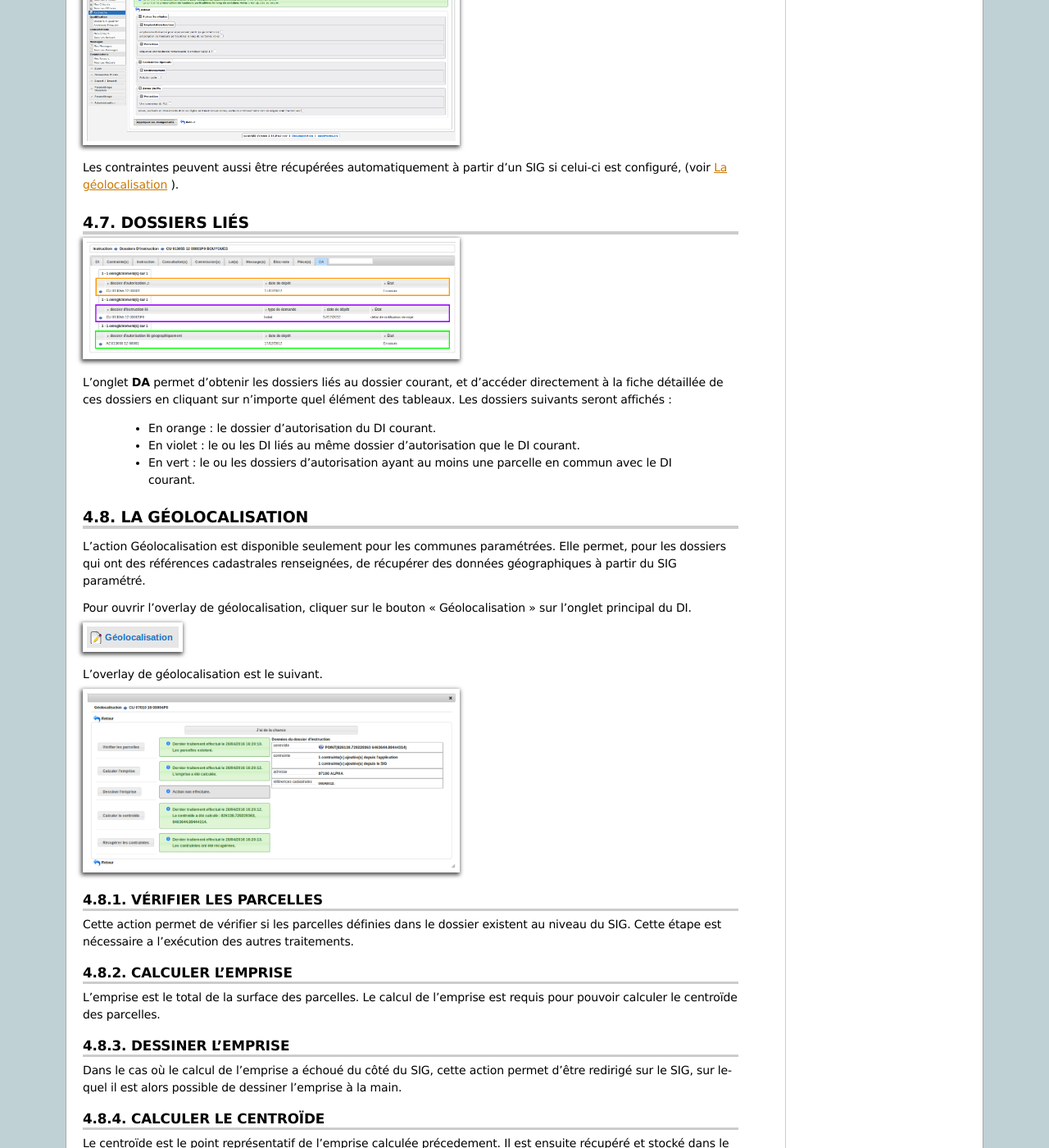
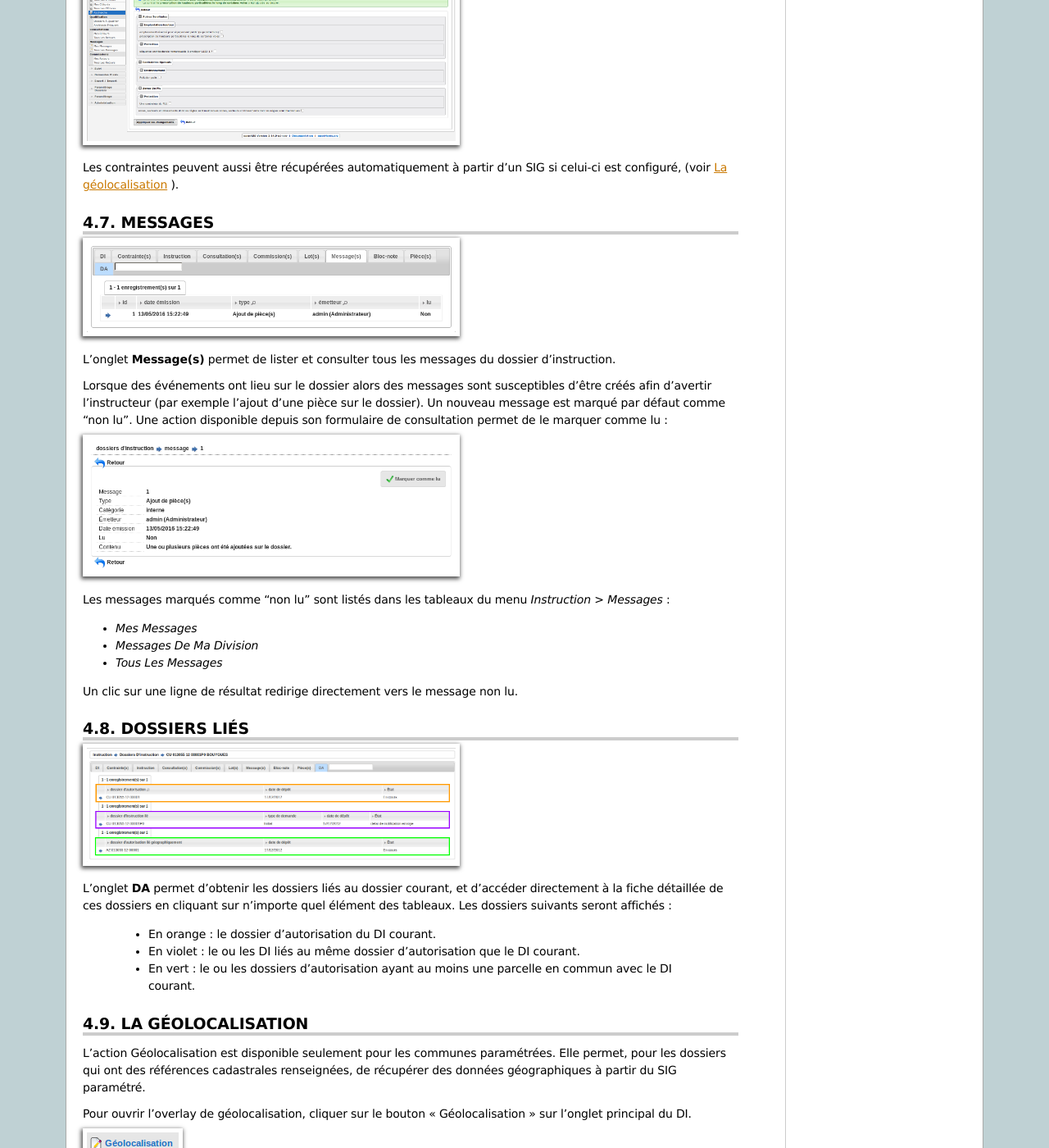
Before and after one commit to mpavaux/openads-documentation, a Sphinx documentation site: the page built from source/manuel_utilisateur/instruction.rst, in a window 1280 px wide and 1400 px high, scrolled down 7842 px. Shown: the whole window at 82% size. Built offline with Sphinx 7.4.7, drawn with Linux system fonts in a browser that asks for light colours; some of the changed text lies outside the part shown.

Commit message:
Ajout onglet Message(s) du DI

```diff
--- a/source/manuel_utilisateur/instruction.rst
+++ b/source/manuel_utilisateur/instruction.rst
@@ -344,6 +344,27 @@
 Les contraintes peuvent aussi être récupérées automatiquement à partir d'un SIG si
 celui-ci est configuré, (voir :ref:`instruction_geolocalisation` ).
 
+========
+Messages
+========
+
+.. image:: instruction_dossier_message_tab.png
+
+L'onglet **Message(s)** permet de lister et consulter tous les messages du dossier d'instruction.
+
+
+Lorsque des événements ont lieu sur le dossier alors des messages sont susceptibles d'être créés afin d'avertir l’instructeur (par exemple l’ajout d’une pièce sur le dossier). Un nouveau message est marqué par défaut comme 'non lu'. Une action disponible depuis son formulaire de consultation permet de le marquer comme lu :
+
+.. image:: instruction_dossier_message_form.png
+
+Les messages marqués comme 'non lu' sont listés dans les tableaux du menu *Instruction* > *Messages* :
+
+* *Mes Messages*
+* *Messages De Ma Division*
+* *Tous Les Messages*
+
+Un clic sur une ligne de résultat redirige directement vers le message non lu.
+
 =============
 Dossiers liés
 =============
```
Also changed, not shown: source/manuel_utilisateur/instruction_dossier_message_form.png (added), source/manuel_utilisateur/instruction_dossier_message_tab.png (added).
